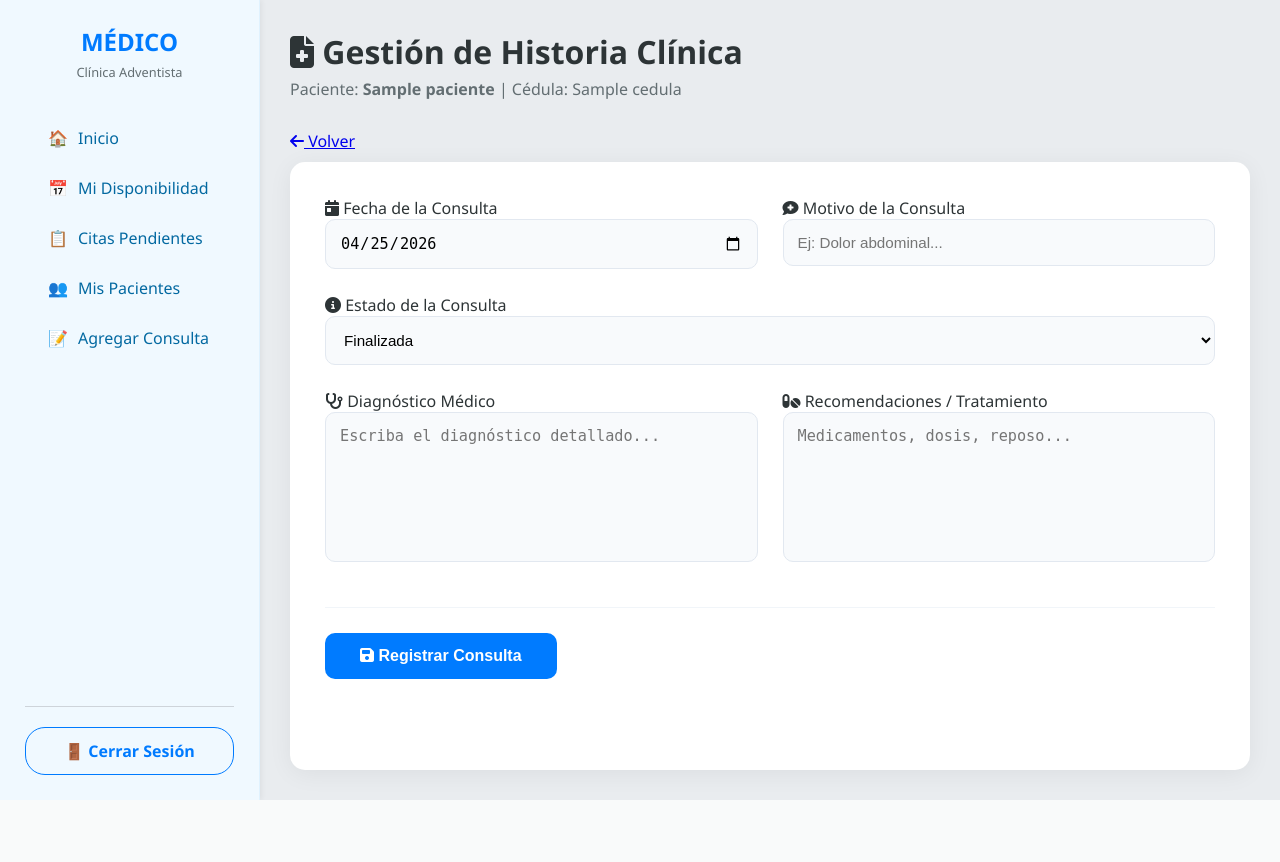
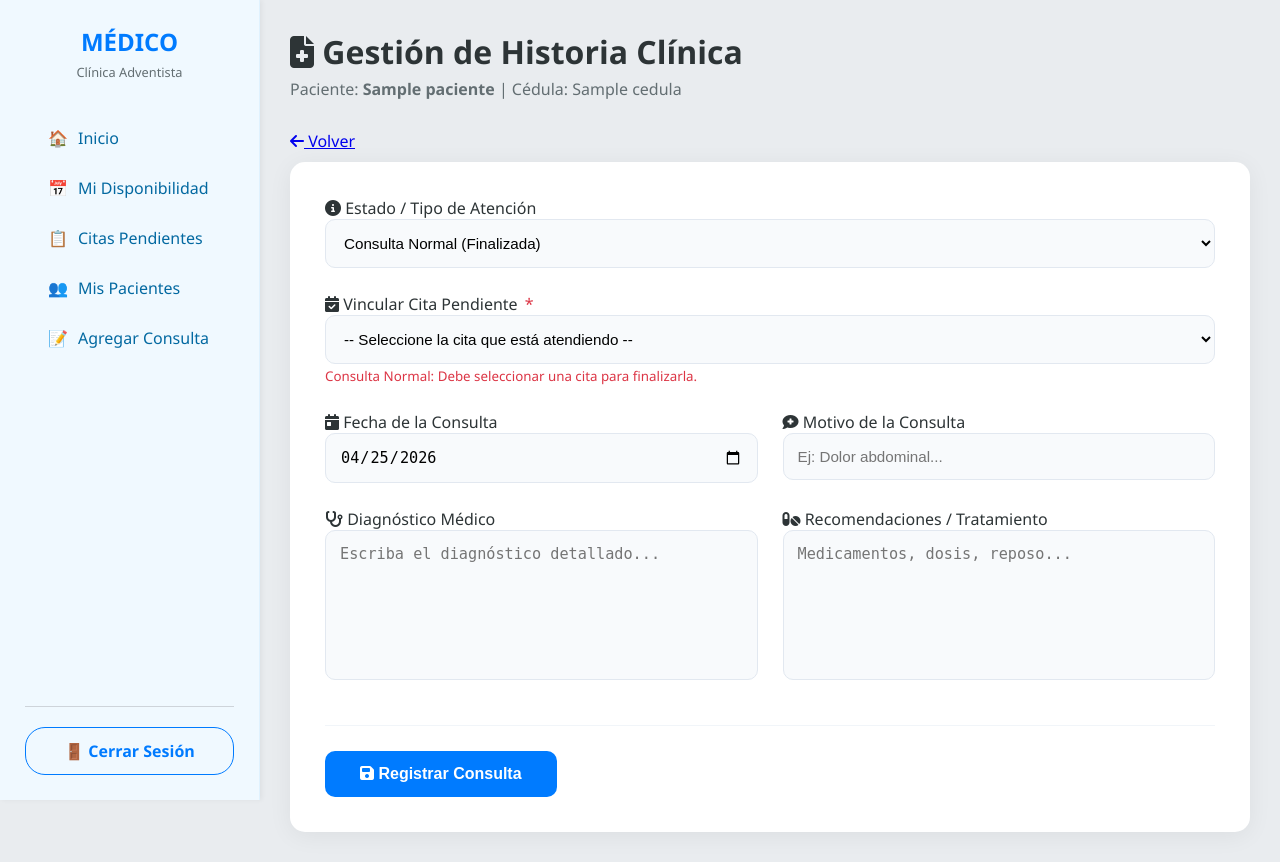
Before and after one commit to kevyncamacaro77-ctrl/Gestion-de-usuarios-pacientes, a PHP site: template views/medico/consulta.php in a window 1280 px wide. Before the commit the page ends 800 px from the top, so only its background shows below. Run offline with PHP 8.4, Linux system fonts and the light colour scheme; the visitor is signed in with stand-in values (Sample User, id 1); the template is opened without the code that fills it: most values are stand-ins (such as "Sample title", 1, 10 or a date in 2020).

Commit message:
Arreglo de la emergencia de consultas

```diff
--- a/public/js/modal_citas.js
+++ b/public/js/modal_citas.js
@@ -106,4 +106,63 @@ function cargarHorarios(idMedico) {
                 selectCupo.innerHTML = '<option value="">Sin turnos disponibles por ahora</option>';
             }
         });
+
 }
+
+document.addEventListener('DOMContentLoaded', function() {
+    const formConsulta = document.getElementById('formConsulta');
+    const estadoSelect = document.getElementById('estado_consulta');
+    const idCitaSelect = document.getElementById('id_cita');
+    const estrellaCita = document.getElementById('estrella_cita');
+    const msgAyuda = document.getElementById('msg_ayuda');
+
+    // Función que controla la obligatoriedad de la cita
+    function validarTipoAtencion() {
+        if (!estadoSelect || !idCitaSelect) return;
+
+        const estado = estadoSelect.value;
+
+        if (estado === 'Emergencia') {
+            // Caso Emergencia: La cita es opcional
+            idCitaSelect.required = false;
+            if (estrellaCita) estrellaCita.style.display = 'none';
+            if (msgAyuda) {
+                msgAyuda.innerText = "Modo Emergencia: La vinculación de cita es opcional.";
+                msgAyuda.style.color = "#28a745"; // Verde para indicar que está bien
+            }
+        } else {
+            // Caso Normal/Pendiente: La cita es obligatoria
+            idCitaSelect.required = true;
+            if (estrellaCita) estrellaCita.style.display = 'inline';
+            if (msgAyuda) {
+                msgAyuda.innerText = "Consulta Normal: Debe seleccionar una cita para finalizarla.";
+                msgAyuda.style.color = "#dc3545"; // Rojo para advertir obligatoriedad
+            }
+        }
+    }
+
+    // Escuchar cambios en el selector de estado
+    if (estadoSelect) {
+        estadoSelect.addEventListener('change', validarTipoAtencion);
+    }
+
+    // Validación final antes de enviar el formulario
+    if (formConsulta) {
+        formConsulta.onsubmit = function(e) {
+            const estado = estadoSelect.value;
+            const idCita = idCitaSelect.value;
+
+            // Si no es emergencia y no seleccionó cita, bloqueamos el envío
+            if (estado !== 'Emergencia' && idCita === "") {
+                e.preventDefault(); // Detiene el envío
+                alert("⚠️ Error: Para registrar una consulta normal debe seleccionar la cita previa del paciente.");
+                idCitaSelect.focus();
+                return false;
+            }
+            return true;
+        };
+    }
+
+    // Ejecutar una vez al cargar por si hay datos previos (ej: al editar)
+    validarTipoAtencion();
+});
--- a/views/medico/consulta.php
+++ b/views/medico/consulta.php
@@ -1,7 +1,7 @@
 <?php
 // Datos de la consulta y control de roles
 $id_con = $consulta->idConsulta ?? '';
-$fecha_con = $consulta->fecha ?? date('Y-m-d'); // Toma la fecha actual si es nueva
+$fecha_con = $consulta->fecha ?? date('Y-m-d');
 $mot = $consulta->motivo ?? '';
 $diag = $consulta->diagnostico ?? '';
 $recom = $consulta->recomendaciones ?? '';
@@ -19,6 +19,10 @@ $es_admin = ($rol == 1);
     <title>Historia Clínica | Clínica Adventista</title>
     <link rel="stylesheet" href="./public/css/dashboard_medico.css">
     <link rel="stylesheet" href="https://cdnjs.cloudflare.com/ajax/libs/font-awesome/6.4.0/css/all.min.css">
+    <style>
+        .required-star { color: #dc3545; margin-left: 3px; }
+        .hidden-field { display: none; }
+    </style>
 </head>
 <body class="bg-light">
     <div class="main-container">
@@ -41,7 +45,7 @@ $es_admin = ($rol == 1);
             </header>
 
             <div class="full-width-card">
-                <form action="index.php?action=guardar_consulta" method="POST">
+                <form action="index.php?action=guardar_consulta" method="POST" id="formConsulta">
 
                     <input type="hidden" name="idConsulta" value="<?= $id_con ?>">
 
@@ -58,6 +62,30 @@ $es_admin = ($rol == 1);
                     <?php endif; ?>
 
                     <div class="form-layout">
+                        <div class="form-group full-row">
+                            <label><i class="fas fa-info-circle"></i> Estado / Tipo de Atención</label>
+                            <select name="estado" id="estado_consulta" class="custom-select" onchange="validarTipoAtencion()">
+                                <option value="Finalizada" <?= $est == 'Finalizada' ? 'selected' : '' ?>>Consulta Normal (Finalizada)</option>
+                                <option value="Emergencia" <?= $est == 'Emergencia' ? 'selected' : '' ?>>Emergencia (Sin cita previa)</option>
+                                <option value="Pendiente" <?= $est == 'Pendiente' ? 'selected' : '' ?>>Pendiente</option>
+                            </select>
+                        </div>
+
+                        <div class="form-group full-row" id="grupo_cita">
+                            <label><i class="fas fa-calendar-check"></i> Vincular Cita Pendiente <span class="required-star" id="estrella_cita">*</span></label>
+                            <select name="id_cita" id="id_cita" class="custom-select">
+                                <option value="">-- Seleccione la cita que está atendiendo --</option>
+                                <?php if(isset($citas_pendientes) && !empty($citas_pendientes)): ?>
+                                    <?php foreach($citas_pendientes as $cp): ?>
+                                        <option value="<?= $cp->id_cita ?>"><?= date('d/m/Y', strtotime($cp->fecha)) ?> - <?= htmlspecialchars($cp->motivo) ?></option>
+                                    <?php endforeach; ?>
+                                <?php else: ?>
+                                    <option value="" disabled>No hay citas pendientes para este paciente</option>
+                                <?php endif; ?>
+                            </select>
+                            <small id="msg_ayuda" style="color: #666;">Si no es emergencia, debe seleccionar una cita para poder guardar.</small>
+                        </div>
+
                         <div class="form-group">
                             <label><i class="fas fa-calendar-day"></i> Fecha de la Consulta</label>
                             <input type="date" name="fecha" class="custom-input" value="<?= $fecha_con ?>" required>
@@ -66,16 +94,6 @@ $es_admin = ($rol == 1);
                         <div class="form-group">
                             <label><i class="fas fa-comment-medical"></i> Motivo de la Consulta</label>
                             <input type="text" name="motivo" class="custom-input" value="<?= $mot ?>" placeholder="Ej: Dolor abdominal..." required>
-                        </div>
-
-                        <div class="form-group full-row">
-                            <label><i class="fas fa-info-circle"></i> Estado de la Consulta</label>
-                            <select name="estado" class="custom-select">
-                                <option value="Finalizada" <?= $est == 'Finalizada' ? 'selected' : '' ?>>Finalizada</option>
-                                <option value="Emergencia" <?= $est == 'Emergencia' ? 'selected' : '' ?>>Emergencia</option>
-                                <option value="Pendiente" <?= $est == 'Pendiente' ? 'selected' : '' ?>>Pendiente</option>
-                                <option value="Cancelada" <?= $est == 'Cancelada' ? 'selected' : '' ?>>Cancelada</option>
-                            </select>
                         </div>
 
                         <div class="form-group">
@@ -92,7 +110,7 @@ $es_admin = ($rol == 1);
                     <div class="crud-actions">
                         <div class="primary-actions">
                             <?php if ($puede_editar): ?>
-                                <button type="submit" class="btn-main">
+                                <button type="submit" class="btn-main" id="btnGuardar">
                                     <i class="fas fa-save"></i> <?= $id_con ? 'Actualizar Consulta' : 'Registrar Consulta' ?>
                                 </button>
                             <?php endif; ?>
@@ -102,7 +120,7 @@ $es_admin = ($rol == 1);
                             <a href="index.php?action=eliminar_consulta&id=<?= $id_con ?>"
                                class="btn-delete"
                                onclick="return confirm('¿Estás seguro de eliminar permanentemente esta consulta?')">
-                                <i class="fas fa-trash-alt"></i> Eliminar Registro
+                                 <i class="fas fa-trash-alt"></i> Eliminar Registro
                             </a>
                         <?php endif; ?>
                     </div>
@@ -110,5 +128,7 @@ $es_admin = ($rol == 1);
             </div>
         </main>
     </div>
+
+   <script src="/Gestion_medica/public/js/modal_citas.js"></script>
 </body>
 </html>
```
Also changed, not shown: controllers/medicoController.php (+23 -0 lines), index.php (+8 -0 lines).
